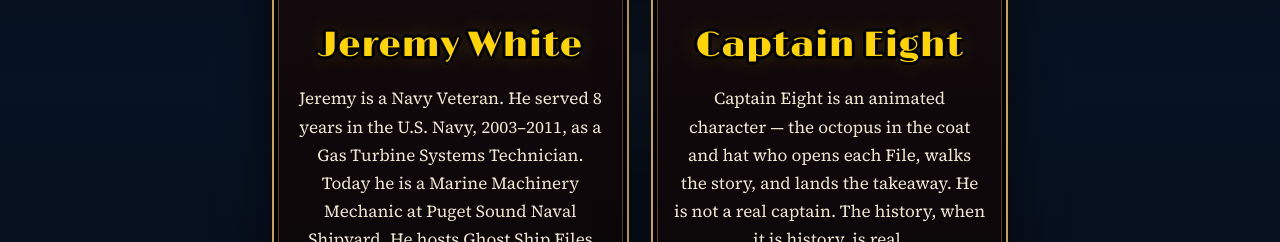
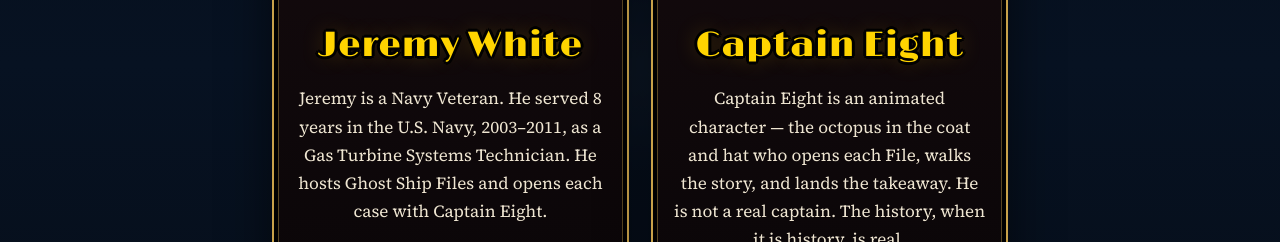
Before and after one commit to jeremywhite30-maker/ghostshipfiles, a plain HTML site: page about.html in a window 1280 px wide. Shown: the part 710-952 px from the top of the page. Drawn offline with nearby package versions, Linux system fonts and the light colour scheme; a web font is replaced by a local one.

Commit message:
About: remove employer line

```diff
--- a/about.html
+++ b/about.html
@@ -56,7 +56,7 @@
           <div class="host-pics"><img src="img/logo-256.png" width="120" height="120" alt="Ghost Ship Files mark"><picture><source srcset="img/jdw-badge-256.webp" type="image/webp"><img class="jdw-host" src="img/jdw-badge-256.png" width="120" height="120" alt="JDW anchor badge"></picture></div>
           <p class="kicker">Host</p>
           <h2>Jeremy White</h2>
-          <p>Jeremy is a Navy Veteran. He served 8 years in the U.S. Navy, 2003–2011, as a Gas Turbine Systems Technician. Today he is a Marine Machinery Mechanic at Puget Sound Naval Shipyard. He hosts Ghost Ship Files and opens each case with Captain Eight.</p>
+          <p>Jeremy is a Navy Veteran. He served 8 years in the U.S. Navy, 2003–2011, as a Gas Turbine Systems Technician. He hosts Ghost Ship Files and opens each case with Captain Eight.</p>
         </div>
         <div class="host-card">
           <div style="position:relative;width:120px">
```
